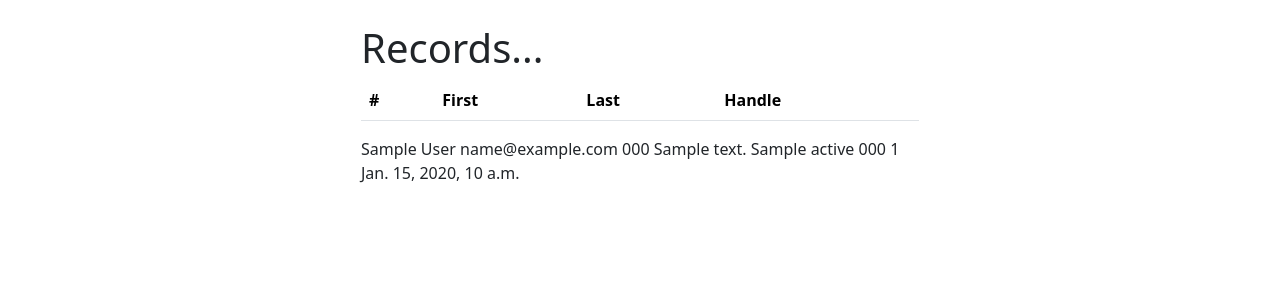
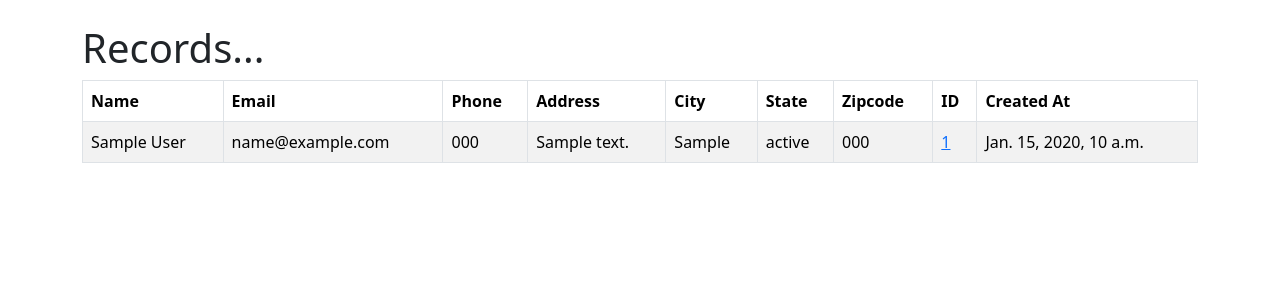
Before and after one commit to sahed-n/sahed_pc, a Django app: page / in a window 1280 px wide. Shown: the part 56-356 px from the top of the page. Run offline with Django 4.2, Linux system fonts and the light colour scheme; a user stored in the database is signed in; tables that the repository leaves empty hold one stand-in row (values such as "Sample post"); lists and menus that the app fills with data are empty.

Commit message:
biblio web progress- record link

```diff
--- a/Django/Bibliography/bibliography/website/templates/home.html
+++ b/Django/Bibliography/bibliography/website/templates/home.html
@@ -1,40 +1,45 @@
 {% extends 'base.html' %}
 
 {% block content %}
-<div class="col-md-6 offset-md-3">
+
     {% if user.is_authenticated %}
         <h1>Records...</h1>
-        <table class="table">
+        <table class="table table-striped table-hover table-bordered"">
             <thead>
                 <tr>
-                <th scope="col">#</th>
-                <th scope="col">First</th>
-                <th scope="col">Last</th>
-                <th scope="col">Handle</th>
+                <th scope="col">Name</th>
+                <th scope="col">Email</th>
+                <th scope="col">Phone</th>
+                <th scope="col">Address</th>
+                <th scope="col">City</th>
+                <th scope="col">State</th>
+                <th scope="col">Zipcode</th>
+                <th scope="col">ID</th>
+                <th scope="col">Created At</th>
                 </tr>
             </thead>
             <tbody>
-                <tr>
-
-                </tr>
+                {% if records %}
+                    {% for record in records %}
+                    <tr>
+                        <td>{{ record.first_name }}
+                            {{ record.last_name }}</td>
+                        <td>{{ record.email }}</td>
+                        <td>{{ record.phone }}</td>
+                        <td>{{ record.address }}</td>
+                        <td>{{ record.city }}</td>
+                        <td>{{ record.state }}</td>
+                        <td>{{ record.zipcode }}</td>
+                        <td><a href="{% url 'record' record.id %}">{{ record.id }}</a></td>
+                        <td>{{ record.created_at }}</td>
+                    </tr>
+                    {% endfor %}
+                {% endif %}
             </tbody>
       </table>
-        {% if records %}
-            {% for record in records %}
-                {{ record.first_name }}
-                {{ record.last_name }}
-                {{ record.email }}
-                {{ record.phone }}
-                {{ record.address }}
-                {{ record.city }}
-                {{ record.state }}
-                {{ record.zipcode }}
-                {{ record.id }}
-                {{ record.created_at }}
-                <br/>
-            {% endfor %}
-        {% endif %}
+
     {% else %}
+    <div class="col-md-6 offset-md-3">
     <h1>Login</h1>
     <br>
     <form method="POST" action="{% url 'home' %}">
@@ -67,7 +72,8 @@
             <button type="submit" class="btn btn-secondary">Login</button>
 
     </form>
+    </div>
     {% endif %}
-</div>
+
 
 {% endblock %}
--- a/Django/Bibliography/bibliography/website/urls.py
+++ b/Django/Bibliography/bibliography/website/urls.py
@@ -6,4 +6,5 @@ urlpatterns = [
     #path('login/', views.login_user, name='login'),
     path('logout/', views.logout_user, name='logout'),
     path('register/', views.register_user, name='register'),
+    path('record/<int:pk>', views.customer_record, name='record'),
 ]
--- a/Django/Bibliography/bibliography/website/views.py
+++ b/Django/Bibliography/bibliography/website/views.py
@@ -51,3 +51,11 @@ def register_user(req):
         form = SignUpForm()
         return render(req,"register.html",{'form':form})
     return render(req,"register.html",{'form':form})
+
+def customer_record(req, pk):
+    if req.user.is_authenticated:
+        customer_record = Record.objects.get(id=pk)
+        return render(req,"record.html",{'customer_record':customer_record})
+    else:
+        messages.success(req,"Log in needed to view that page")
+        return redirect('home')
```
Also changed, not shown: Django/Bibliography/bibliography/website/templates/record.html (added, +38 -0 lines).
